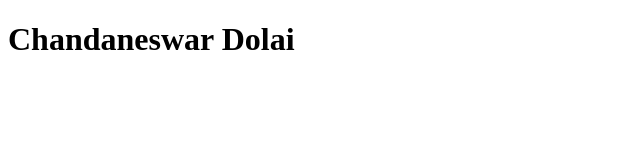
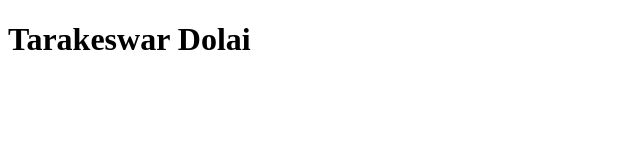
Before and after one commit to chandaneswardolai/demo-project, a plain HTML site: page index.html in a window 1280 px wide. Shown: the whole page, without its empty margins (0-640 px from the left). Drawn offline with Linux system fonts and the light colour scheme.

Commit message:
Update index.html

```diff
--- a/index.html
+++ b/index.html
@@ -6,6 +6,6 @@
     <title>Document</title>
 </head>
 <body>
-    <h1>Chandaneswar Dolai</h1>
+    <h1>Tarakeswar Dolai</h1>
 </body>
 </html>
```
